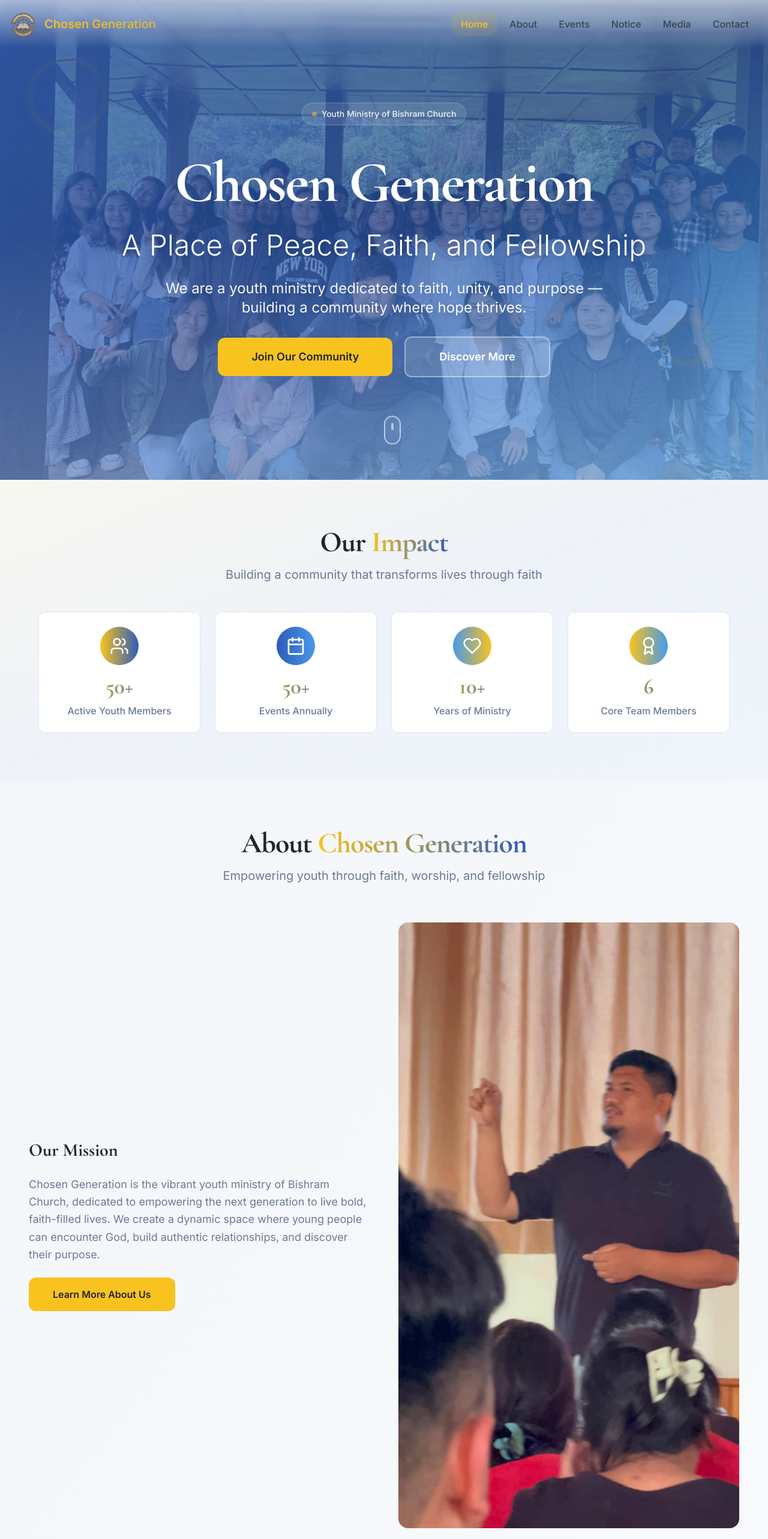
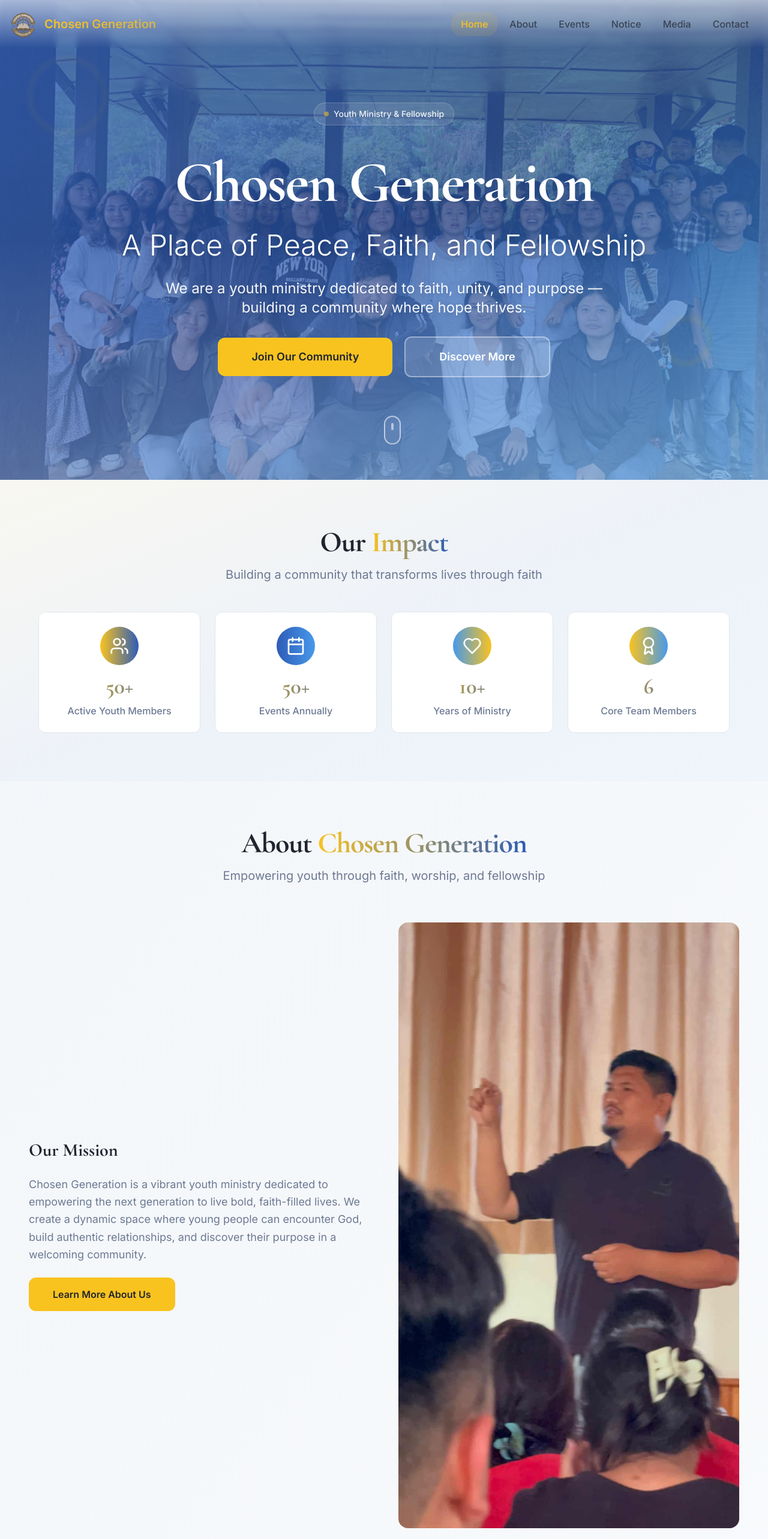
Before and after one commit to Joyal011/fetch-continue-flow, a React (Vite) app: page / in a window 1280 px wide. Shown: the top 2566 px of the page at 60% size. Built offline with nearby package versions, Linux system fonts and the light colour scheme; the HTML template or start-up script is replaced by a standard one.

Commit message:
Remove Bishram Church references

```diff
--- a/src/components/About.tsx
+++ b/src/components/About.tsx
@@ -21,10 +21,10 @@ const About = () => {
               Our Mission
             </h3>
             <p className="text-lg text-muted-foreground leading-relaxed">
-              Chosen Generation is the vibrant youth ministry of Bishram Church, dedicated to
+              Chosen Generation is a vibrant youth ministry dedicated to
               empowering the next generation to live bold, faith-filled lives. We create a
               dynamic space where young people can encounter God, build authentic relationships,
-              and discover their purpose.
+              and discover their purpose in a welcoming community.
             </p>
             <p className="text-lg text-muted-foreground leading-relaxed">
               Through worship, Bible study, community service, and fellowship, we equip youth
--- a/src/components/AboutPreview.tsx
+++ b/src/components/AboutPreview.tsx
@@ -24,10 +24,10 @@ const AboutPreview = () => {
               Our Mission
             </h3>
             <p className="text-lg text-muted-foreground leading-relaxed">
-              Chosen Generation is the vibrant youth ministry of Bishram Church, dedicated to
+              Chosen Generation is a vibrant youth ministry dedicated to
               empowering the next generation to live bold, faith-filled lives. We create a
               dynamic space where young people can encounter God, build authentic relationships,
-              and discover their purpose.
+              and discover their purpose in a welcoming community.
             </p>
             <Button
               size="lg"
--- a/src/components/Contact.tsx
+++ b/src/components/Contact.tsx
@@ -59,7 +59,7 @@ const Contact = () => {
         <div className="mb-16">
           <div className="max-w-4xl mx-auto mb-8 text-center">
             <h3 className="text-2xl font-semibold mb-2">Our Location</h3>
-            <p className="text-lg text-muted-foreground">Chosen Generation at Bishram Church, Thasikhel, Lalitpur</p>
+            <p className="text-lg text-muted-foreground">Chosen Generation, Thasikhel, Lalitpur</p>
             <p className="text-sm text-muted-foreground">M867+FR4, Lalitpur 44700</p>
           </div>
           <div className="max-w-5xl mx-auto animate-fade-up">
@@ -72,7 +72,7 @@ const Contact = () => {
                 allowFullScreen
                 loading="lazy"
                 referrerPolicy="no-referrer-when-downgrade"
-                title="Chosen Generation at Bishram Church - Thasikhel, Lalitpur"
+                title="Chosen Generation - Thasikhel, Lalitpur"
               />
             </div>
             <div className="text-center mt-4">
--- a/src/components/Footer.tsx
+++ b/src/components/Footer.tsx
@@ -9,7 +9,7 @@ const Footer = () => {
           <div>
             <h3 className="text-2xl font-bold mb-4 bg-gradient-to-r from-primary to-secondary bg-clip-text text-transparent">Chosen Generation</h3>
             <p className="text-foreground/80 mb-4">
-              The youth ministry of Bishram Church - empowering the next generation through faith and fellowship.
+              A vibrant youth ministry empowering the next generation through faith, unity, and fellowship.
             </p>
             <p className="text-sm text-foreground/70 italic">
               "Let no one despise you for your youth, but set the believers an example." - 1 Timothy 4:12
--- a/src/components/Hero.tsx
+++ b/src/components/Hero.tsx
@@ -32,7 +32,7 @@ const Hero = () => {
           {/* Badge */}
           <div className="inline-flex items-center gap-2 px-4 py-2 rounded-full bg-white/10 backdrop-blur-md border border-white/20 text-white/90 text-sm mb-4">
             <div className="w-2 h-2 rounded-full bg-primary animate-pulse" />
-            <span className="font-medium">Youth Ministry of Bishram Church</span>
+            <span className="font-medium">Youth Ministry & Fellowship</span>
           </div>
 
           <h1 className="text-5xl md:text-7xl lg:text-8xl font-bold mb-6 text-white drop-shadow-2xl leading-tight">
--- a/src/pages/About.tsx
+++ b/src/pages/About.tsx
@@ -32,10 +32,10 @@ const AboutPage = () => {
                   Our Mission
                 </h2>
                 <p className="text-lg text-muted-foreground leading-relaxed">
-                  Chosen Generation is the vibrant youth ministry of Bishram Church, dedicated to
+                  Chosen Generation is a vibrant youth ministry dedicated to
                   empowering the next generation to live bold, faith-filled lives. We create a
                   dynamic space where young people can encounter God, build authentic relationships,
-                  and discover their purpose.
+                  and discover their purpose in a welcoming community.
                 </p>
                 <p className="text-lg text-muted-foreground leading-relaxed">
                   Through worship, Bible study, community service, and fellowship, we equip youth
--- a/src/pages/Contact.tsx
+++ b/src/pages/Contact.tsx
@@ -163,7 +163,7 @@ const ContactPage = () => {
                   <div className="space-y-4">
                     <div>
                       <h5 className="font-medium mb-2">Location</h5>
-                      <p className="text-muted-foreground">Chosen Generation at Bishram Church</p>
+                      <p className="text-muted-foreground">Chosen Generation</p>
                       <p className="text-muted-foreground">Thasikhel, Lalitpur</p>
                       <p className="text-muted-foreground">M867+FR4, Lalitpur 44700</p>
                     </div>
--- a/src/pages/Events.tsx
+++ b/src/pages/Events.tsx
@@ -17,7 +17,7 @@ const Events = () => {
       title: "Saturday Worship Service",
       date: "Every Saturday",
       time: "10:00 AM",
-      location: "Bishram Church, Thasikhel",
+      location: "Thasikhel, Lalitpur",
       description: "Join us every Saturday for worship, prayer, and biblical teaching."
     }
   ];
--- a/src/pages/Media.tsx
+++ b/src/pages/Media.tsx
@@ -20,7 +20,7 @@ const Media = () => {
             Media Gallery
           </h1>
           <p className="text-xl text-muted-foreground max-w-2xl mx-auto">
-            Capturing moments of faith, fellowship, and worship at Bishram Church
+            Capturing moments of faith, fellowship, and worship in our community
           </p>
         </div>
       </section>
```
